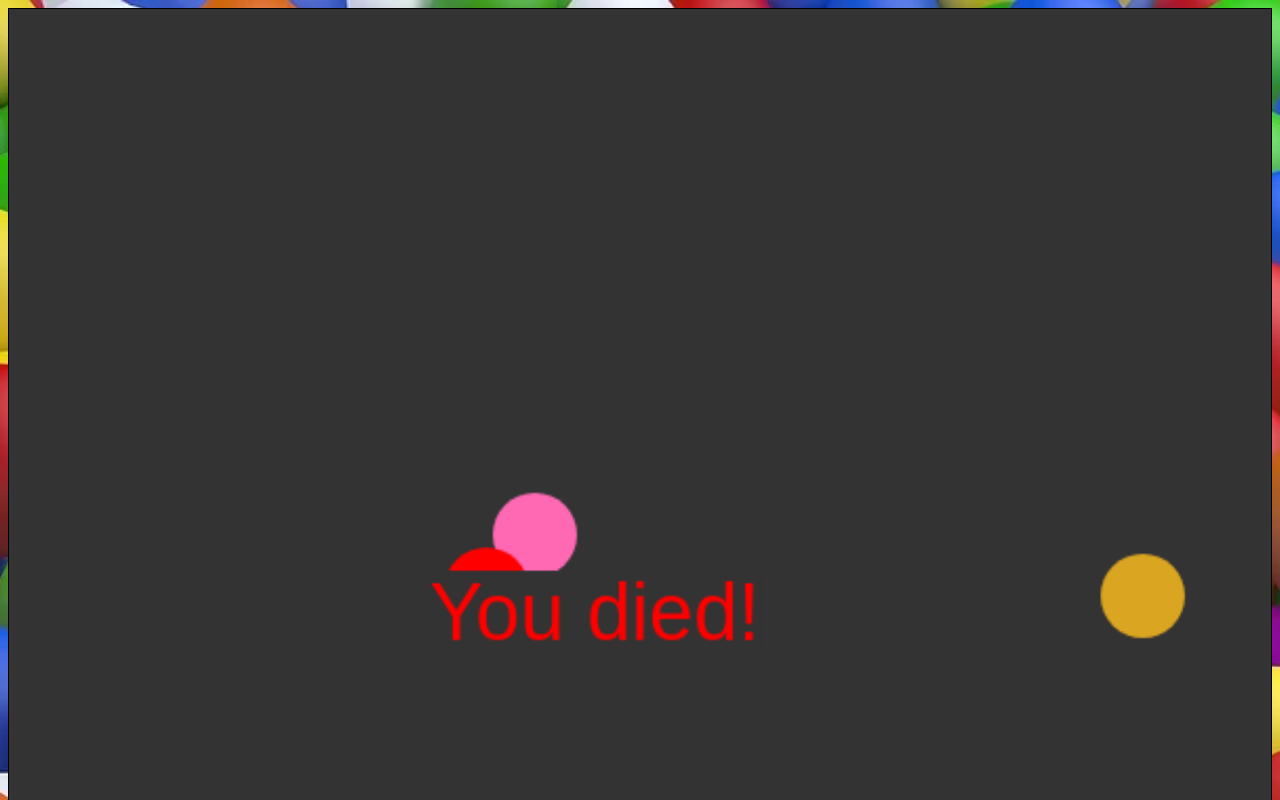
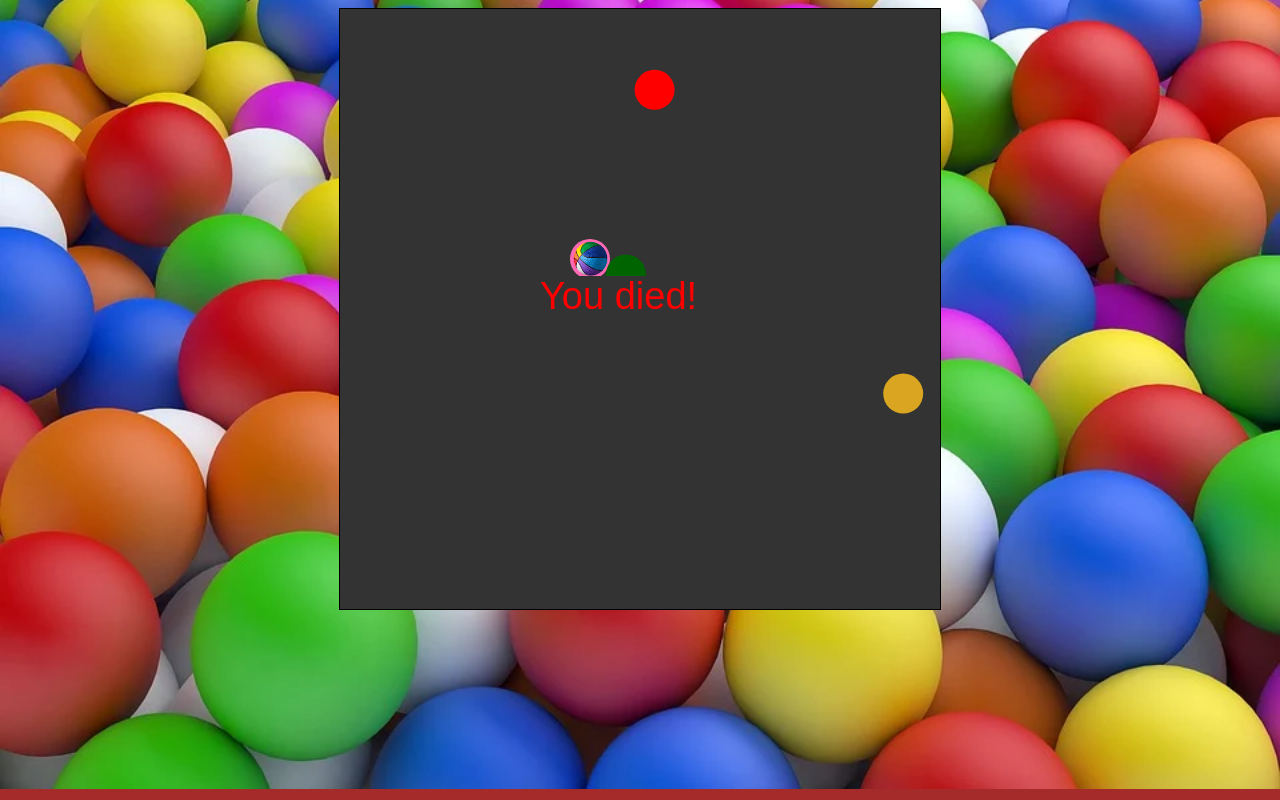
Before and after one commit to sbamboo/webutv-things, a plain HTML site: page canvas/index.html in a window 1280 px wide. Shown: the top 800 px of the page. Drawn offline with Linux system fonts and the light colour scheme.

Commit message:
add image

```diff
--- a/canvas/css/main.css
+++ b/canvas/css/main.css
@@ -7,11 +7,16 @@ body {
 }
 
 canvas {
-    border: black 1px solid
+    border: black 1px solid;
 }
 
 .centerer {
     display: flex;
     justify-content: center;
+    flex-direction: row;
+}
+
+.vertFlex {
+    display: flex;
     flex-direction: column;
 }
--- a/canvas/index.html
+++ b/canvas/index.html
@@ -10,8 +10,10 @@
     <link rel="icon" type="image/png" href="./images/favicon.png">
 </head>
 <body>
-    <div class="centerer" id="canvasWrapper">
-        <canvas id="canvas" width="600" height="600"></canvas>
+    <div class="centerer">
+        <div class="vertFlex" id="canvasWrapper">
+            <canvas id="canvas" width="600" height="600"></canvas>
+        </div>
     </div>
 </body>
 </html>
--- a/canvas/js/canvas.js
+++ b/canvas/js/canvas.js
@@ -2,8 +2,8 @@ var canvas;
 var ctx;
 
 // #region Defaults
-const player_baseSpeed = 0.5;
-const player_speedBoostFactor = 2;
+const player_baseSpeed = 0.3; //3.5
+const player_speedBoostFactor = 1.5;
 const player_baseRadius = 20;
 const player_baseX = 250;
 const player_baseY = 250;
@@ -19,7 +19,7 @@ var player_hasFriction = true;
 var player_hasGravity = false;
 var player_hasCollSub = true;
 
-const enemy_baseSpeed = 0.5;
+const enemy_baseSpeed = 0.2; //20
 const enemy_baseRadius = 20;
 const enemy_baseX = 250;
 const enemy_baseY = 250;
@@ -35,6 +35,13 @@ var enemy_hasGravity = false;
 var enemy_hasCollSub = false;
 // #endregion
 
+var player_image = null;
+_player_image = new Image();
+_player_image.src = "./images/favicon.png";
+_player_image.onload = () => {
+    player_image = _player_image;
+}
+
 var keylist = []
 var circles = []
 
@@ -43,9 +50,12 @@ var min_x = 0;
 var max_y = 500;
 var min_y = 0;
 
+const smalDeltaLim = 0.1;
+
 var dead = false;
 var canDie = true;
 var isPaused = false;
+var lastFrameTime = performance.now();
 
 // #region debug
 // Function to draw text with diffrent colors on the same line
@@ -168,7 +178,7 @@ var debug = new URLSearchParams(window.location.search).has("debug") // Grab boo
 // #endregion
 
 // Main circle object for player and enemies
-function circle(x,y,dx,dy,radie,speed,frictX,frictY,grav,collSub,hasFrict,hasGrav,hasCollSub, color, isPlayer=false) {
+function circle(x,y,dx,dy,radie,speed,frictX,frictY,grav,collSub,hasFrict,hasGrav,hasCollSub, image, color, isPlayer=false) {
     // Asign variables to object
     this.isPlayer = isPlayer
     this.x = x;
@@ -185,15 +195,30 @@ function circle(x,y,dx,dy,radie,speed,frictX,frictY,grav,collSub,hasFrict,hasGra
     this.hasFrict = hasFrict;
     this.hasGrav = hasGrav;
     this.hasCollSub = hasCollSub
+    this.image = image
     // Draw method
     this.draw = (ctx) =>{
-        ctx.fillStyle = this.color;
-        ctx.beginPath();
-        ctx.arc(this.x,this.y,radie,0, Math.PI*2);
-        ctx.fill();
+        if (this.image == null || this.image == undefined) {
+            // Draw color
+            ctx.fillStyle = this.color;
+            ctx.beginPath();
+            ctx.arc(this.x,this.y,radie,0, Math.PI*2);
+            ctx.fill();
+        } else {
+            // Draw image
+            ctx.save();
+            ctx.fillStyle = this.color;
+            ctx.beginPath();
+            ctx.arc(this.x,this.y,radie,0, Math.PI*2);
+            ctx.fill();
+            ctx.clip();
+            ctx.drawImage(this.image, this.x-this.radie, this.y-this.radie, this.radie*2, this.radie*2);
+            ctx.restore();
+        }
     }
     // Move method
-    this.move = ()=>{
+    this.move = (deltaTime=1)=>{
+
         // Apply gravity if enabled for object
         if (this.hasGrav == true) {
             this.dy += this.grav;
@@ -204,10 +229,10 @@ function circle(x,y,dx,dy,radie,speed,frictX,frictY,grav,collSub,hasFrict,hasGra
             this.dy *= this.frictY;
         }
         // SmalVal clamp the deltas
-        if (this.dx<0.1 && this.dx>-0.1) {
+        if (this.dx<smalDeltaLim && this.dx>-smalDeltaLim) {
             this.dx = 0;
         }
-        if (this.dy<0.1 && this.dy>-0.1) {
+        if (this.dy<smalDeltaLim && this.dy>-smalDeltaLim) {
             this.dy = 0;
         }
 
@@ -223,12 +248,13 @@ function circle(x,y,dx,dy,radie,speed,frictX,frictY,grav,collSub,hasFrict,hasGra
             // If collisionSubstract is enabled for object do that aswell as inverting the delta
             if (this.hasCollSub == true) {
                 this.dx *= -this.collSub;
+                if (this.dx<smalDeltaLim && this.dx>-smalDeltaLim) { this.dx = 0; }
             } else {
                 this.dx *= -1;
             }
         }
         else{
-            this.x += this.dx * this.speed;
+            this.x += this.dx * this.speed * deltaTime;
         }
 
         // Clamp y to inside canvas
@@ -243,12 +269,13 @@ function circle(x,y,dx,dy,radie,speed,frictX,frictY,grav,collSub,hasFrict,hasGra
             // If collisionSubstract is enabled for object do that aswell as inverting the delta
             if (this.hasCollSub == true) {
                 this.dy *= -this.collSub;
+                if (this.dy<smalDeltaLim && this.dy>-smalDeltaLim) { this.dy = 0; }
             } else {
                 this.dy *= -1;
             }
         }
         else{
-            this.y += this.dy;
+            this.y += this.dy * this.speed * deltaTime;
         }
 
         //Final clamp incase "fly-out"
@@ -275,7 +302,7 @@ function circle(x,y,dx,dy,radie,speed,frictX,frictY,grav,collSub,hasFrict,hasGra
 }
 
 // Function to create an enemy with defaults values
-function makeEnemy(offsetX=0, offsetY=0, offsetDX=0, offsetDY=0, frictXOvv=null,frictYOvv=null,gravOvv=null,collSubOvv=null,hasFrictOvv=null,hasGravOvv=null,hasCollSub=null,radiusOvv=null,speedOvv=null,colorOvv=null) {
+function makeEnemy(offsetX=0, offsetY=0, offsetDX=0, offsetDY=0, frictXOvv=null,frictYOvv=null,gravOvv=null,collSubOvv=null,hasFrictOvv=null,hasGravOvv=null,hasCollSub=null,radiusOvv=null,speedOvv=null,image=null,colorOvv=null) {
     if (radiusOvv == null) { rad = enemy_baseRadius; } else { rad = radiusOvv; }
     if (speedOvv == null) { speed = enemy_baseSpeed; } else { speed = speedOvv; }
     if (colorOvv == null) { color = enemy_baseColor; } else { color = colorOvv; }
@@ -300,6 +327,7 @@ function makeEnemy(offsetX=0, offsetY=0, offsetDX=0, offsetDY=0, frictXOvv=null,
         hasFrict,
         hasGrav,
         hasCollSub,
+        image,
         color,
         isPlayer = false
     )
@@ -365,15 +393,16 @@ window.onload = () => {
         player_hasFriction,
         player_hasGravity,
         player_hasCollSub,
+        player_image,
         player_baseColor,
         isPlayer = true
     );
     circles.push(player);
 
     // Create enemies
-    circles.push( makeEnemy(50,25,  3, 4,  null,null,null,null,null,null,null,null,null,"darkgreen") );
-    circles.push( makeEnemy(68,123, 2, 6,  null,null,null,null,null,null,null,null,null,"red") );
-    circles.push( makeEnemy(-34,41, -2, 1, null,null,null,null,null,null,null,null,null,"goldenrod") );
+    circles.push( makeEnemy(50,25,  3, 4,  null,null,null,null,null,null,null,null,null,null,"darkgreen") );
+    circles.push( makeEnemy(68,123, 2, 6,  null,null,null,null,null,null,null,null,null,null,"red") );
+    circles.push( makeEnemy(-34,41, -2, 1, null,null,null,null,null,null,null,null,null,null,"goldenrod") );
 
     // Begin
     gameloop();
@@ -414,16 +443,19 @@ function render() {
                 [player.x,_valCol,true],
                 ["x",_txCol],
                 [player.y,_valCol,true],
+                [", PlayerSp:",_txCol],
+                [player.speed,_valCol,true],
+                [", PlayerLSp:",_txCol],
+                [player_lastSpeed,_valCol],
                 [", PlayerDX:",_txCol],
                 [player.dx,_valCol,true],
                 [", PlayerDY:",_txCol],
                 [player.dy,_valCol,true],
-                [", PlayerSp:",_txCol],
-                [player.speed,_valCol,true],
-                [", PlayerLSp:",_txCol],
-                [player_lastSpeed,_valCol],
                 [", CanDie:",_txCol],
-                [canDie,_boolCol]
+                [canDie,_boolCol],
+                [", lft:",_txCol],
+                [lastFrameTime/1000,_valCol,true],
+                ["s",_valCol],
             ],
             x = 10,
             y = 20,
@@ -443,6 +475,7 @@ function gameloop() {
             isPaused = true;
         } else {
             console.log("DEBUG: Unpaused game!")
+            lastFrameTime = performance.now();
             isPaused = false;
         }
         var ind = keylist.indexOf("KeyP")
@@ -524,8 +557,14 @@ function flytta() {
         }
     });
 
+    // Get deltaTime
+    currentTime = performance.now();
+    const deltaTime = (currentTime - lastFrameTime) / 1000;
+    lastFrameTime = currentTime;
+
     // Call move method on al circles
     circles.forEach(c => {
+        //c.move(deltaTime);
         c.move();
     });
 }
```
